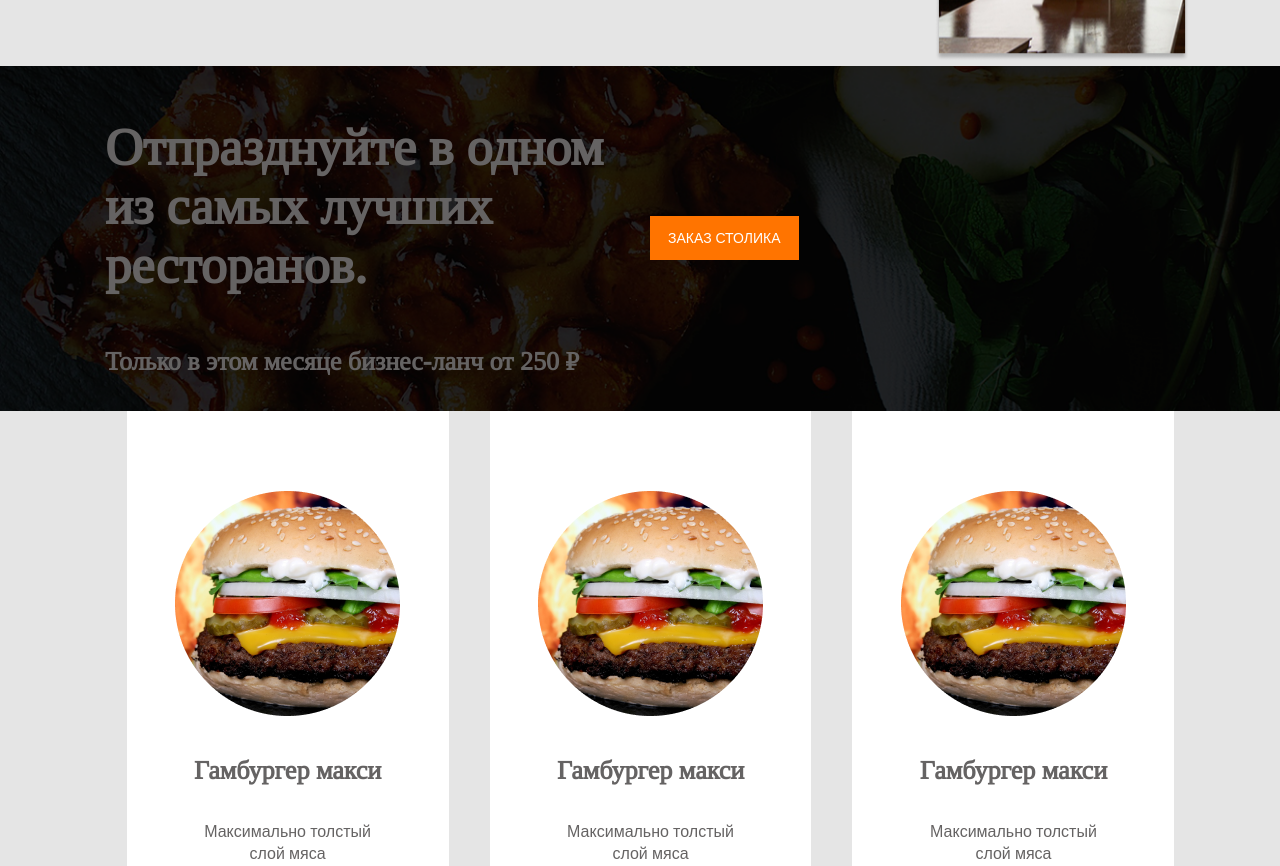
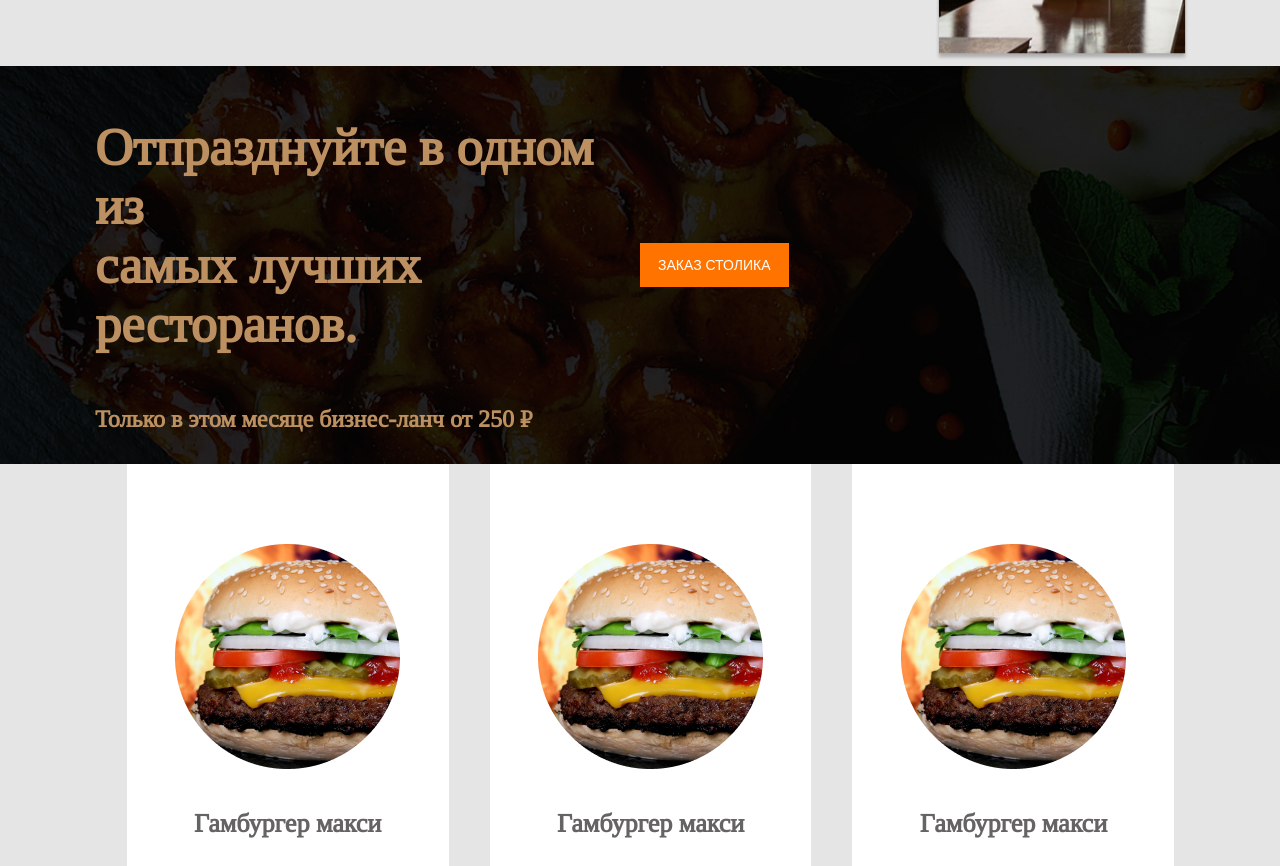
Before and after one commit to lolaabitova/coursework, a plain HTML site: page index.html in a window 1280 px wide. Shown: the part 2036-2902 px from the top of the page. Drawn offline with nearby package versions, Linux system fonts and the light colour scheme.

Commit message:
In container with class "bussines-lunch" added text size

```diff
--- a/index.html
+++ b/index.html
@@ -140,10 +140,9 @@
           <div class="business-lunch">
             <div class="container">
               <div class="row">
-                <div class="col-6"> <h3>Отпразднуйте в одном из
-              самых лучших ресторанов.</h3>
-              <h4>Только в этом месяце бизнес-ланч от 250 ₽</h4></div>
-                <div class="col-6">
+                <div class="lunch-text col-6"> <h3>Отпразднуйте в одном из <br>самых лучших ресторанов.</h3>
+              <h4 class="lunch-price">Только в этом месяце бизнес-ланч от 250 ₽</h4></div>
+                <div class="lunch-button  col-6">
                   <button class="button">ЗАКАЗ СТОЛИКА</button>
                 </div>
               </div>
--- a/style.css
+++ b/style.css
@@ -278,7 +278,9 @@ nav a{
   width: 100%;
   background-size: cover;
 
+
 }
+
 .history{
   padding-top: 151px;
 }
@@ -308,3 +310,11 @@ nav a{
   padding-bottom: 30px;
   margin-left: 21px;
 }
+.lunch-text{
+  font-size: 50px;
+  color: #BC9060;
+}
+
+.lunch-price{
+  font-size: 24px;
+}
```
